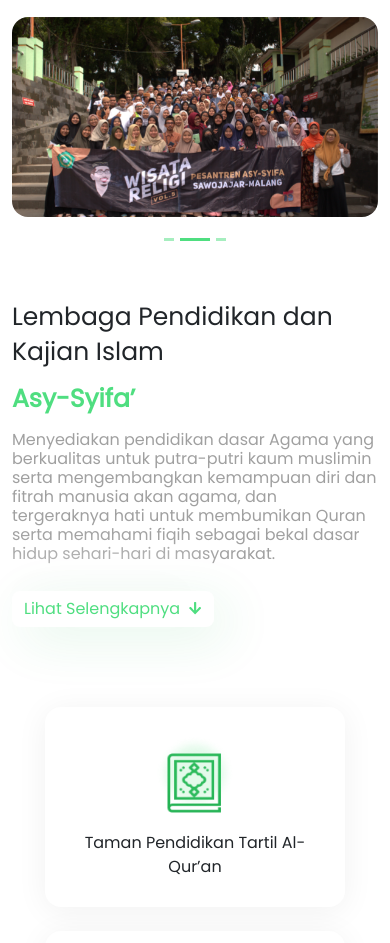
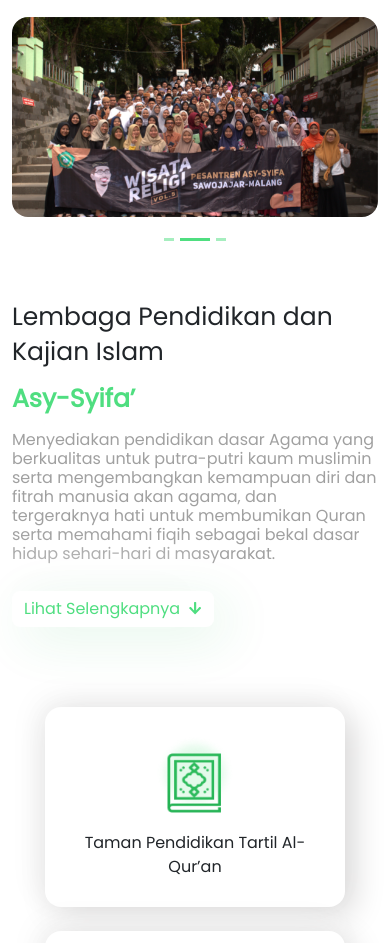
Before and after one commit to Dystianen/Dystianen.github.io, a plain HTML site: page Index.html in a window 390 px wide. Shown: the part 88-1031 px from the top of the page. Drawn offline with nearby package versions, Linux system fonts and the light colour scheme.

Commit message:
Fix: Card Parent

```diff
--- a/assets/styles.css
+++ b/assets/styles.css
@@ -613,7 +613,7 @@ body {
         height: 200px;
         background: #FFFFFF;
         border: none;
-        box-shadow: 0px 4px 32px rgba(0, 0, 0, 0.06);
+        box-shadow: 8px 8px 33px #d7d6d6, -8px -8px 33px #f4f4f4;
         border-radius: 16px;
     }
 
```
